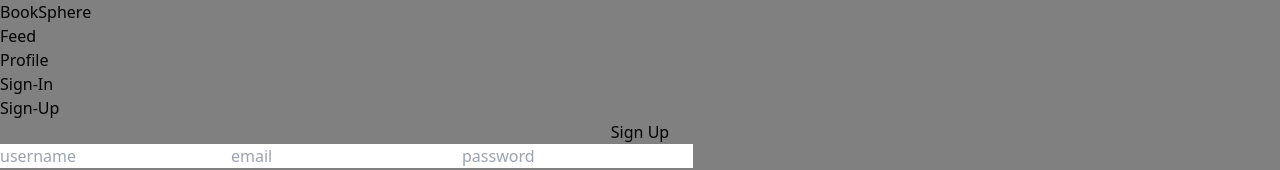
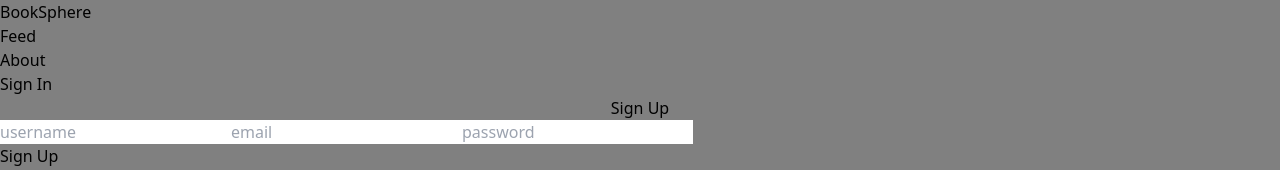
Before and after one commit to TheGreatSimo/BookSphere, a React (Vite) app in the folder client/: page /sign-up in a window 1280 px wide. Shown: the top 170 px of the page. Built offline with nearby package versions, Linux system fonts and the light colour scheme.

Commit message:
Making the profile picture && Updating the navbar

```diff
--- a/client/src/App.jsx
+++ b/client/src/App.jsx
@@ -2,10 +2,12 @@ import { BrowserRouter, Routes, Route } from "react-router-dom";
 import React from "react";
 import Home from './pages/Home'
 import Profile from './pages/Profile'
+import About from "./pages/About";
 import Feed from './pages/Feed'
 import SignIn from './pages/SignIn'
 import SignUp from './pages/SignUp'
 import Navbar from './component/Navbar'
+import PrivateRoute from "./component/PrivateRoute";
 
 
 export default function App() {
@@ -14,10 +16,13 @@ export default function App() {
       <Navbar/>
       <Routes>
         <Route path="/" element={<Home />} />
-        <Route path="/profile" element={<Profile />} />
+        <Route path="/feed" element={<Feed/>} />
+        <Route path="/about" element={<About />} />
         <Route path="/sign-in" element={<SignIn />} />
         <Route path="/sign-up" element={<SignUp />} />
-        <Route path="/feed" element={<Feed/>} />
+        <Route element={<PrivateRoute />}>
+            <Route path="/profile" element={<Profile />} />
+        </Route>
       </Routes>
     </BrowserRouter>
   );
--- a/client/src/component/Navbar.jsx
+++ b/client/src/component/Navbar.jsx
@@ -1,7 +1,9 @@
 import React from 'react'
 import { Link } from 'react-router-dom'
+import { useSelector } from 'react-redux'
 
 export default function NavBar() {
+  const { currentUser } = useSelector((state) => state.user)
   return (
     <nav className='bg-gray-600'>
       <div className='flex justify-between items-center max-w-7xl mx-auto p-5'>
@@ -14,17 +16,18 @@ export default function NavBar() {
             <li>Feed</li>
           </Link>
 
-          <Link to="/profile">
-            <li>Profile</li>
+          <Link to="/about">
+            <li>About</li>
           </Link>
 
-          <Link to="/sign-in">
-            <li>Sign-In</li>
+          <Link to='/profile'>
+            {currentUser ? (
+              <img src={currentUser.profilePicture} alt='profile' className='h-7 w-7 rounded-full object-cover' />
+            ) : (
+              <li>Sign In</li>
+            )}
           </Link>
 
-          <Link to="/sign-up">
-            <li>Sign-Up</li>
-          </Link>
 
         </ul>
 
--- /dev/null
+++ b/client/src/component/PrivateRoute.jsx
@@ -0,0 +1,10 @@
+import React from 'react'
+import { useSelector } from 'react-redux'
+import { Outlet, Navigate } from 'react-router-dom'
+
+export default function PrivateRoute() {
+  const { currentUser } =  useSelector(state => state.user)
+  return (
+    currentUser ? <Outlet/> : <Navigate to='/sign-in'/>
+  )
+}
--- /dev/null
+++ b/client/src/pages/About.jsx
@@ -0,0 +1,9 @@
+import React from 'react'
+
+export default function About() {
+  return (
+    <div>
+      <h1>About</h1>
+    </div>
+  )
+}
```
